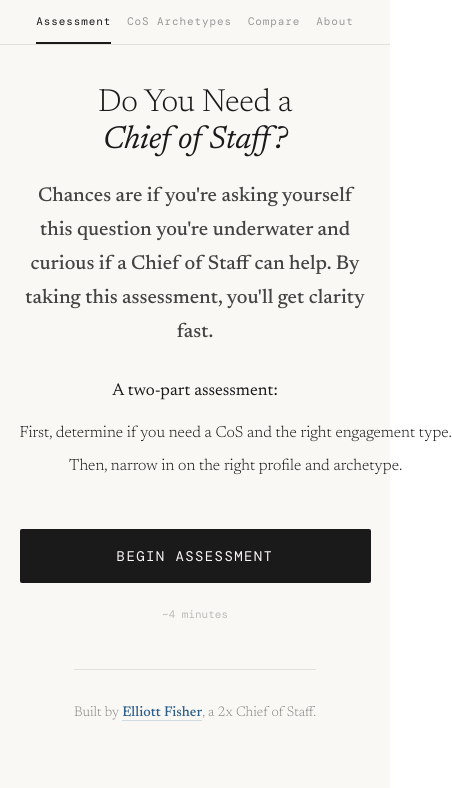
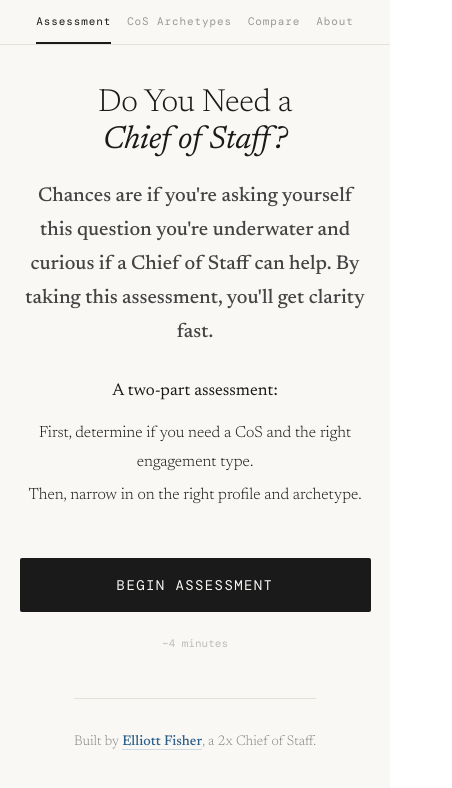
Before and after one commit to 2xCoS/cos-assessment, a React (Create React App) app: page / in a window 390 px wide. Shown: the top 788 px of the page, 452 px wide, since content can reach past the window. Built offline with nearby package versions, Linux system fonts and the light colour scheme; a web font is replaced by a local one.

Commit message:
Fix mobile text overflow

```diff
--- a/App.jsx
+++ b/App.jsx
@@ -514,7 +514,7 @@ ${dayOne || dayThirty ? '<h2>Your Priorities</h2>' + (dayOne ? '<p style="font-s
               A two-part assessment:
             </p>
             <div style={{ textAlign: "center", maxWidth: 520, margin: "12px auto 0", fontSize: 16, lineHeight: 1.8, color: "#1a1a1a", fontWeight: 300 }}>
-              <p style={{ marginBottom: 4, whiteSpace: "nowrap" }}>First, determine if you need a CoS and the right engagement type.</p>
+              <p style={{ marginBottom: 4 }}>First, determine if you need a CoS and the right engagement type.</p>
               <p>Then, narrow in on the right profile and archetype.</p>
             </div>
             <div style={{ height: 48 }} />
--- a/src/App.jsx
+++ b/src/App.jsx
@@ -514,7 +514,7 @@ ${dayOne || dayThirty ? '<h2>Your Priorities</h2>' + (dayOne ? '<p style="font-s
               A two-part assessment:
             </p>
             <div style={{ textAlign: "center", maxWidth: 520, margin: "12px auto 0", fontSize: 16, lineHeight: 1.8, color: "#1a1a1a", fontWeight: 300 }}>
-              <p style={{ marginBottom: 4, whiteSpace: "nowrap" }}>First, determine if you need a CoS and the right engagement type.</p>
+              <p style={{ marginBottom: 4 }}>First, determine if you need a CoS and the right engagement type.</p>
               <p>Then, narrow in on the right profile and archetype.</p>
             </div>
             <div style={{ height: 48 }} />
```
